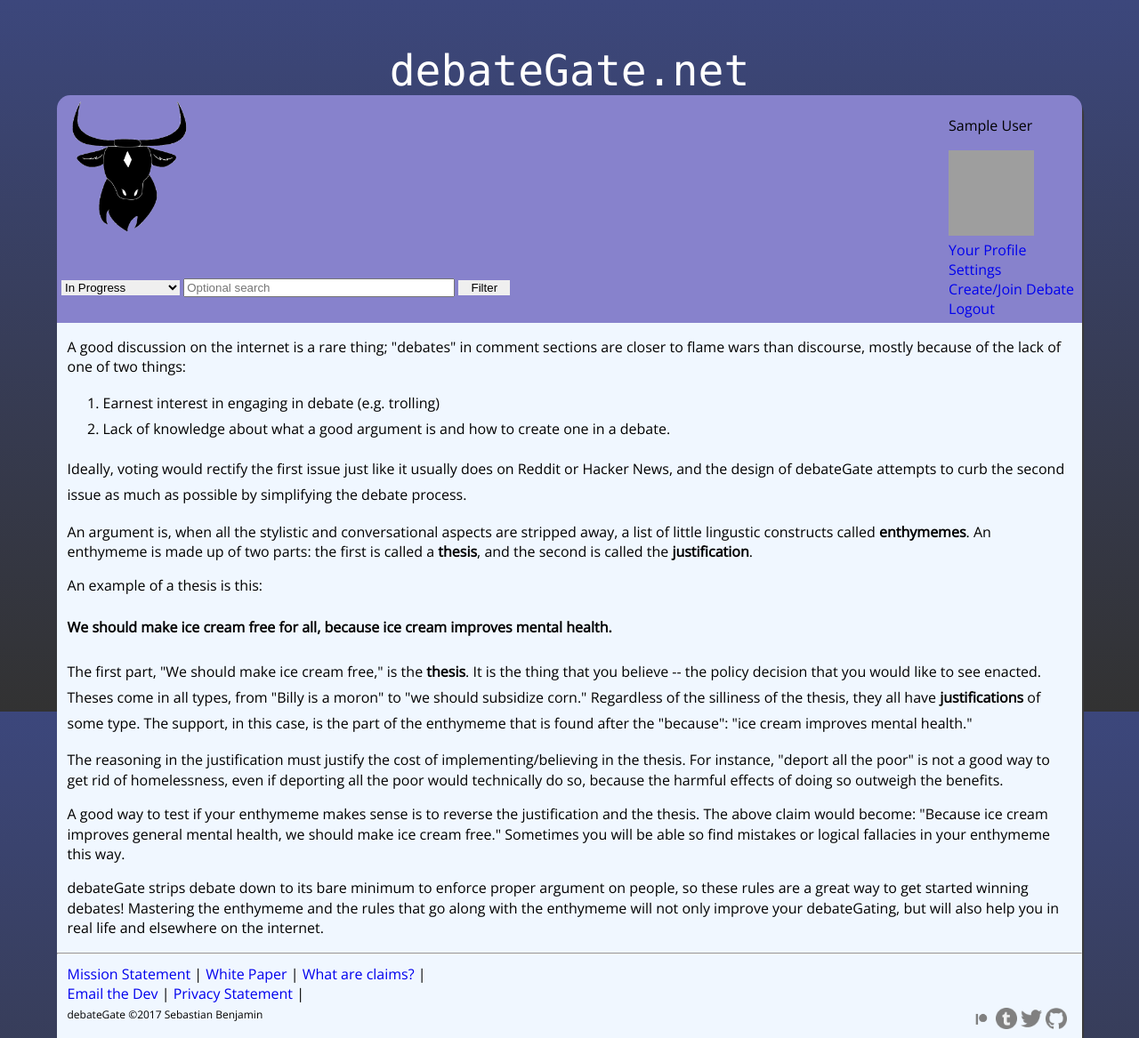
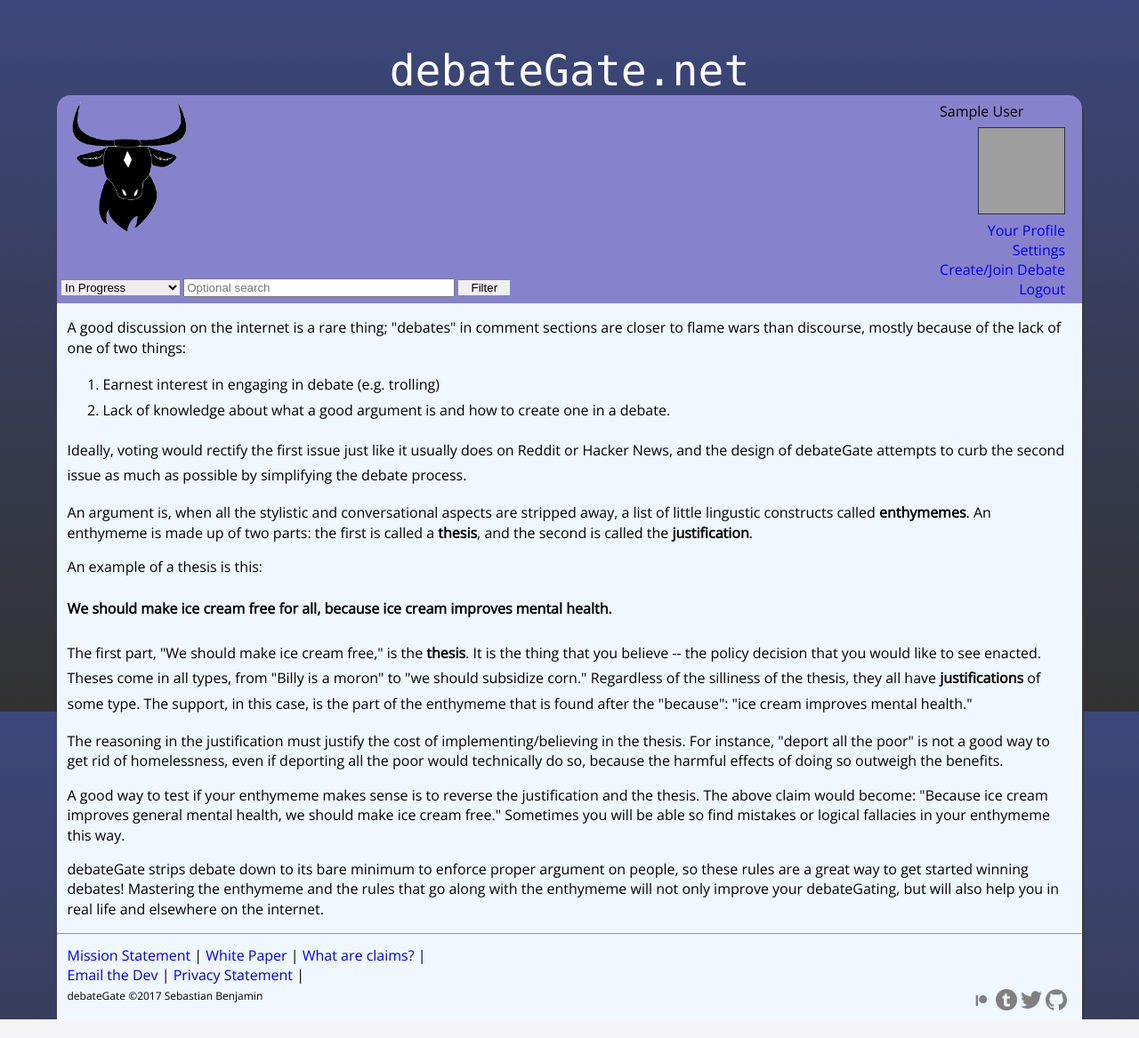
Before and after one commit to debateGate/debateGate, a Flask app: page /claims in a window 1280 px wide. Shown: the whole page at 89% size. After the commit the page ends 1146 px from the top, so only its background shows below. Run offline with Flask 2, Linux system fonts and the light colour scheme; the visitor is signed in with stand-in values (Sample User, id 1); data comes from the database, SQL or seed files in the repository; grey boxes are pictures that could not be loaded.

Commit message:
Add borders to all profile images and float profile to the right

```diff
--- a/app/static/css/base.css
+++ b/app/static/css/base.css
@@ -111,6 +111,17 @@
     margin-top: 2px;
 }
 
+#profileLinks a, #loginInfo img {
+    float: right;
+    margin-right: 10px;
+}
+
+#loginInfo img {
+    margin-top: 7px;
+    margin-bottom: 7px;
+    border: 1px solid #2d2b44;
+}
+
 #social_media{
     float: right;
     padding: 5px;
--- a/app/templates/_base.html
+++ b/app/templates/_base.html
@@ -23,12 +23,15 @@
 
                 <div id="loginInfo">
                     {% if current_user.is_authenticated %}
-                        <p>{{ server_data["user"].name }}</p>
+                        {{ server_data["user"].name }}
+                        <br>
 				                <img src={{ server_data["user"].avatar }} width=96 height=96><br>
+                        <div id="profileLinks">
 				                <a href = {{ url_for("profile", user_id=current_user.id, page=1) }}>Your Profile</a><br>
 				                <a href = {{ url_for("settings") }}>Settings</a><br>
-                    <a href = {{ url_for("create_or_join_debate") }}>Create/Join Debate</a><br>
+                        <a href = {{ url_for("create_or_join_debate") }}>Create/Join Debate</a><br>
 				                <a href = {{ url_for("logout") }}>Logout</a><br>
+                        </div>
 			              {% else %}
     				            <a class="button" href = {{ server_data["auth_url"] }}>Start debating with Google</a>
                     {% endif %}
--- a/app/templates/modules/show_debate.html
+++ b/app/templates/modules/show_debate.html
@@ -7,7 +7,7 @@
 
 	{% if debate.user_pro is not none %}
 	    <a href = {{ url_for("profile", user_id=debate.user_pro.id, page=1) }}>
-          <img src="{{ debate.user_pro.avatar }}" width=100 height=100> <br>
+          <img style="border: 1px solid #2d2b44;" src="{{ debate.user_pro.avatar }}" width=100 height=100> <br>
           {{ debate.user_pro.name }}
 	    </a>
   {% else %}
@@ -55,7 +55,7 @@
 
 	{% if debate.user_con is not none %}
 		<a href = {{ url_for("profile", user_id=debate.user_con.id, page=1) }}>
-			  <img src="{{ debate.user_con.avatar }}" width=100 height=100> <br>
+			  <img style="border: 1px solid #2d2b44;" src="{{ debate.user_con.avatar }}" width=100 height=100> <br>
         {{ debate.user_con.name }}
 		</a>
 
--- a/app/templates/profile.html
+++ b/app/templates/profile.html
@@ -17,7 +17,7 @@
 {% block content %}
 
 <div id="profile_data">
-    <img src={{ server_data["prof_user"].avatar }} width=128 height=128><br>
+    <img style="border: 1px solid #2d2b44;" src={{ server_data["prof_user"].avatar }} width=128 height=128><br>
     {{ server_data["prof_user"].name }}<br><br>
 
     Win/loss ratio:<br> {{ server_data["prof_user"].wins }} : {{ server_data["prof_user"].losses }} <br>
```
Also changed, not shown: app/templates/debate_synopsis.html (+4 -4 lines).
